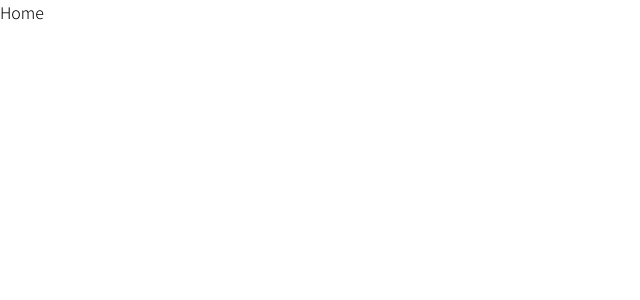
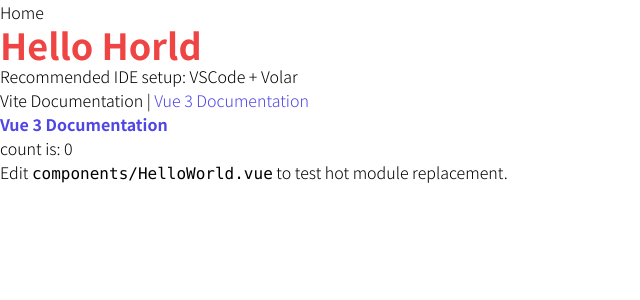
Before and after one commit to LinFengMing/vue-panel, a Vue app: page / in a window 1280 px wide. Shown: the top 300 px of the page, without its empty margins (0-640 px from the left). Built offline with nearby package versions, Linux system fonts and the light colour scheme.

Commit message:
feat: unplugin-vue-components - 自動加載 Vue 組件

```diff
--- a/package.json
+++ b/package.json
@@ -19,6 +19,7 @@
     "postcss": "^8.4.5",
     "postcss-import": "^14.0.2",
     "tailwindcss": "^3.0.2",
+    "unplugin-vue-components": "^0.17.9",
     "vite": "^2.7.2",
     "vite-plugin-pages": "^0.19.3"
   }
--- a/src/pages/index.vue
+++ b/src/pages/index.vue
@@ -1,3 +1,4 @@
 <template>
   <div>Home</div>
+  <HelloWorld msg="Hello Horld" />
 </template>
--- a/vite.config.js
+++ b/vite.config.js
@@ -2,6 +2,7 @@ import { defineConfig } from 'vite'
 import Vue from '@vitejs/plugin-vue'
 import Pages from 'vite-plugin-pages'
 import Path from 'path'
+import Components from 'unplugin-vue-components/vite'
 
 // https://vitejs.dev/config/
 export default defineConfig({
@@ -13,5 +14,6 @@ export default defineConfig({
   plugins: [
     Vue(),
     Pages(),
+    Components(),
   ],
 })
```
Also changed, not shown: 1 other file (tests, documents, lock files or other folders).
